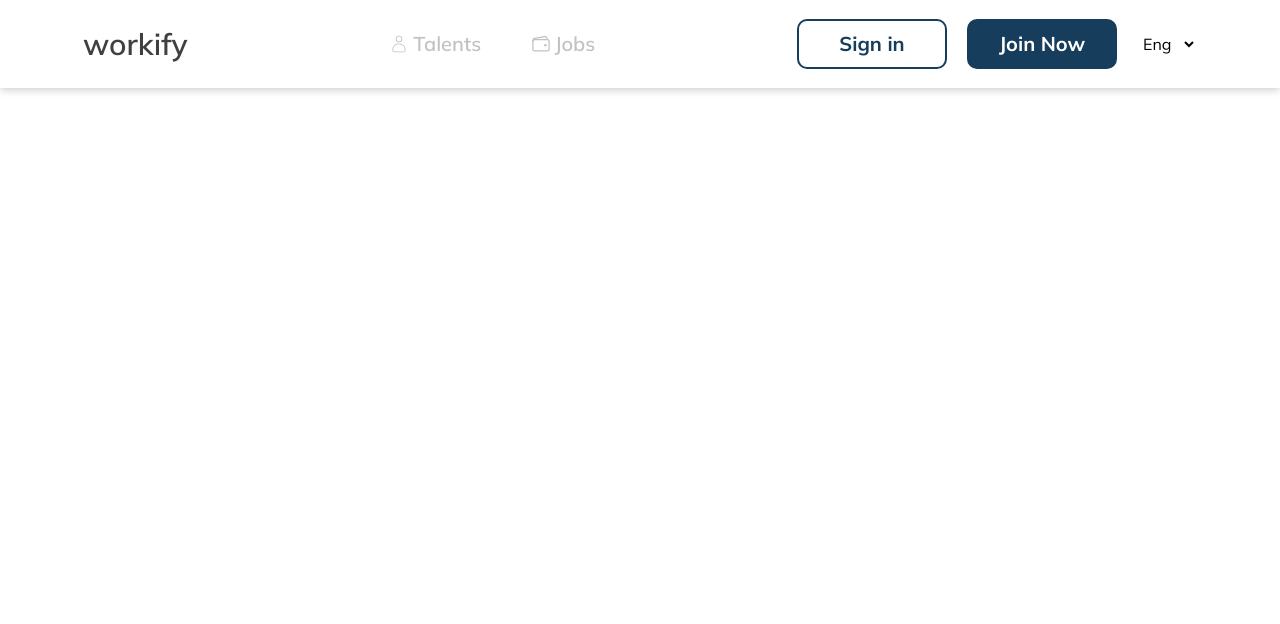
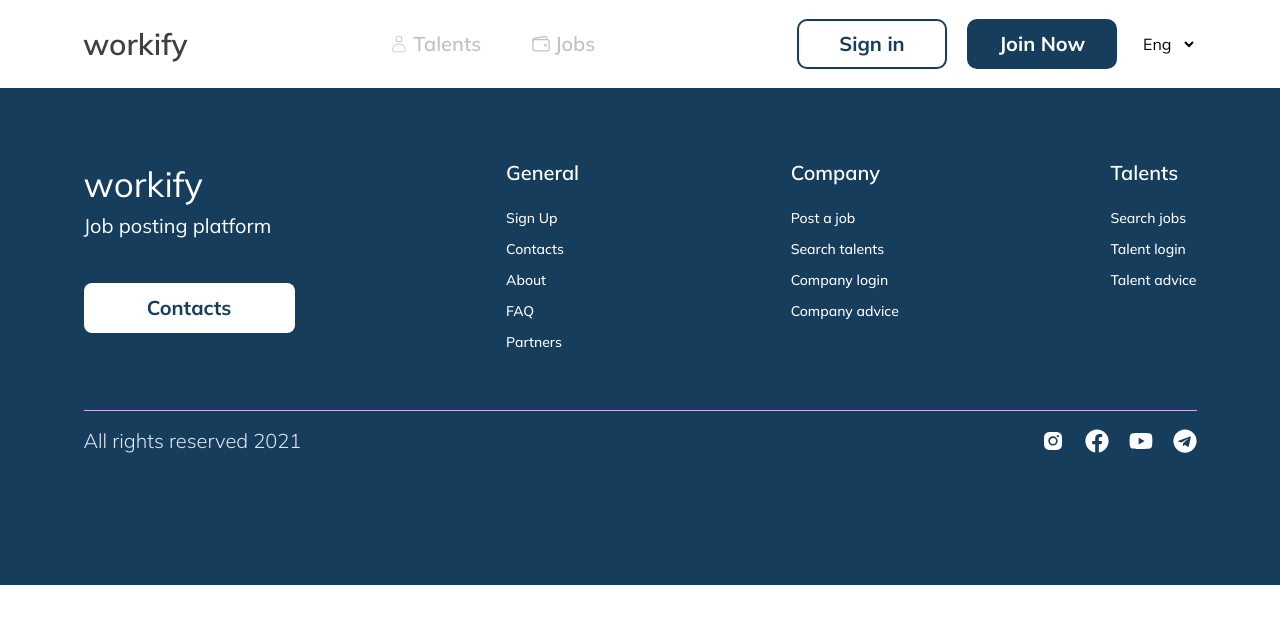
Before and after one commit to muhammadrizo-0100/Workify-project, a React app: page / in a window 1280 px wide. Shown: the top 624 px of the page. Built offline with nearby package versions, Linux system fonts and the light colour scheme; the HTML template or start-up script is replaced by a standard one.

Commit message:
Header bilan Footer qoshildi

```diff
--- a/src/App.jsx
+++ b/src/App.jsx
@@ -1,10 +1,12 @@
 import './App.css'
+import Footer from './components/Footer';
 import Header from './components/Header';
 
 function App() {
   return (
     <>
       <Header />
+      <Footer />
     </>
   )
 }
--- /dev/null
+++ b/src/components/Footer.jsx
@@ -0,0 +1,93 @@
+import { Link } from "react-router-dom";
+
+import { BiLogoInstagramAlt } from "react-icons/bi";
+import { FaFacebook, FaYoutube, FaTelegram } from "react-icons/fa";
+
+function Footer() {
+    return (
+        <footer className="w-full h-[497px] flex items-center justify-center bg-[#163D5C]">
+            <div className="w-[1113px] h-[357px] flex flex-col justify-between">
+
+                {/* TOP */}
+                <div className="w-full h-[252px] flex justify-between">
+
+                    {/* BRAND */}
+                    <div className="w-[211px] h-[175px] flex flex-col justify-between">
+                        <div>
+                            <p className="text-white text-[35px]">workify</p>
+                            <p className="text-white text-[20px]">Job posting platform</p>
+                        </div>
+
+                        <button className="
+              w-[211px] h-[50px] bg-white text-[#163D5C] font-bold text-[20px] rounded-[8px] hover:bg-[#163D5C] hover:text-white hover:border hover:border-white transition cursor-pointer">
+                            Contacts
+                        </button>
+                    </div>
+
+                    {/* GENERAL */}
+                    <div className="flex flex-col gap-[20px]">
+                        <p className="text-white font-semibold text-[20px]">General</p>
+                        <div className="flex flex-col gap-[10px]">
+                            <Link to="/signup" className="text-white hover:text-slate-400 transition-colors duration-300 text-[14px] font-medium">Sign Up</Link>
+                            <Link to="/contacts" className="text-white hover:text-slate-400 transition-colors duration-300 text-[14px] font-medium">Contacts</Link>
+                            <Link to="/about" className="text-white hover:text-slate-400 transition-colors duration-300 text-[14px] font-medium">About</Link>
+                            <Link to="/faq" className="text-white hover:text-slate-400 transition-colors duration-300 text-[14px] font-medium">FAQ</Link>
+                            <Link to="/partners" className="text-white hover:text-slate-400 transition-colors duration-300 text-[14px] font-medium">Partners</Link>
+                        </div>
+                    </div>
+
+                    {/* COMPANY */}
+                    <div className="flex flex-col gap-[20px]">
+                        <p className="text-white font-semibold text-[20px]">Company</p>
+                        <div className="flex flex-col gap-[10px]">
+                            <Link to="/post-job" className="text-white hover:text-slate-400 transition-colors duration-300 text-[14px] font-medium">Post a job</Link>
+                            <Link to="/talents" className="text-white hover:text-slate-400 transition-colors duration-300 text-[14px] font-medium">Search talents</Link>
+                            <Link to="/company-login" className="text-white hover:text-slate-400 transition-colors duration-300 text-[14px] font-medium">Company login</Link>
+                            <Link to="/company-advice" className="text-white hover:text-slate-400 transition-colors duration-300 text-[14px] font-medium">Company advice</Link>
+                        </div>
+                    </div>
+
+                    {/* TALENTS */}
+                    <div className="flex flex-col gap-[20px]">
+                        <p className="text-white font-semibold text-[20px]">Talents</p>
+                        <div className="flex flex-col gap-[10px]">
+                            <Link to="/jobs" className="text-white hover:text-slate-400 transition-colors duration-300 text-[14px] font-medium">Search jobs</Link>
+                            <Link to="/talent-login" className="text-white hover:text-slate-400 transition-colors duration-300 text-[14px] font-medium">Talent login</Link>
+                            <Link to="/talent-advice" className="text-white hover:text-slate-400 transition-colors duration-300 text-[14px] font-medium">Talent advice</Link>
+                        </div>
+                    </div>
+
+                </div>
+
+                {/* BOTTOM */}
+                <div className="w-full h-[105px] flex flex-col gap-[15px]">
+                    <hr className="border-[#D2A9FF]" />
+
+                    <div className="flex items-center justify-between">
+                        <p className="text-[#E1E6F0] text-[20px] font-[300]">
+                            All rights reserved 2021
+                        </p>
+
+                        <div className="flex gap-[20px] text-white text-[24px]">
+                            <a href="https://instagram.com" className="hover:text-slate-300 transition-transform hover:-translate-y-1">
+                                <BiLogoInstagramAlt />
+                            </a>
+                            <a href="https://facebook.com" className="hover:text-slate-300 transition-transform hover:-translate-y-1">
+                                <FaFacebook />
+                            </a>
+                            <a href="https://youtube.com" className="hover:text-slate-300 transition-transform hover:-translate-y-1">
+                                <FaYoutube />
+                            </a>
+                            <a href="https://t.me" className="hover:text-slate-300 transition-transform hover:-translate-y-1">
+                                <FaTelegram />
+                            </a>
+                        </div>
+                    </div>
+                </div>
+
+            </div>
+        </footer>
+    );
+}
+
+export default Footer;
--- a/src/components/Header.jsx
+++ b/src/components/Header.jsx
@@ -14,12 +14,12 @@ function Header() {
 
         {/* NAV */}
         <nav className="w-[206px] h-[22px] flex items-center justify-between">
-          <Link to="/talents" className="flex items-center gap-[4px] text-[#C2C2C2] font-semibold text-[20px] font-['Mulish']">
+          <Link to="/talents" className="flex items-center gap-[4px] text-[#C2C2C2] font-semibold text-[20px] font-['Mulish'] hover:text-[#163D5C]">
             <CiUser />
             Talents
           </Link>
 
-          <Link to="/jobs" className="flex items-center gap-[4px] text-[#C2C2C2] font-semibold text-[20px] font-['Mulish']">
+          <Link to="/jobs" className="flex items-center gap-[4px] text-[#C2C2C2] font-semibold text-[20px] font-['Mulish'] hover:text-[#163D5C]">
             <IoWalletOutline />
             Jobs
           </Link>
@@ -31,11 +31,11 @@ function Header() {
           {/* BUTTONS */}
           <div className="w-[320px] h-[50px] flex items-center justify-between">
             <button
-              className="w-[150px] h-[50px] border-2 border-[#163D5C] rounded-[10px] font-bold text-[20px] text-[#163D5C] hover:bg-[#163D5C] hover:text-white transition">
+              className="w-[150px] h-[50px] border-2 border-[#163D5C] rounded-[10px] font-bold text-[20px] text-[#163D5C] hover:bg-[#163D5C] hover:text-white transition cursor-pointer">
               Sign in
             </button>
 
-            <button className="w-[150px] h-[50px] border-2 border-[#163D5C] rounded-[10px] font-bold text-[20px] bg-[#163D5C] text-white hover:bg-transparent hover:text-[#163D5C] transition">
+            <button className="w-[150px] h-[50px] border-2 border-[#163D5C] rounded-[10px] font-bold text-[20px] bg-[#163D5C] text-white hover:bg-transparent hover:text-[#163D5C] transition cursor-pointer">
               Join Now
             </button>
           </div>
--- a/src/index.css
+++ b/src/index.css
@@ -2,7 +2,7 @@
 @import "tailwindcss";
 
 @layer base {
-    header {
+    body {
         font-family: 'Mulish', sans-serif;
     }
 }
```
